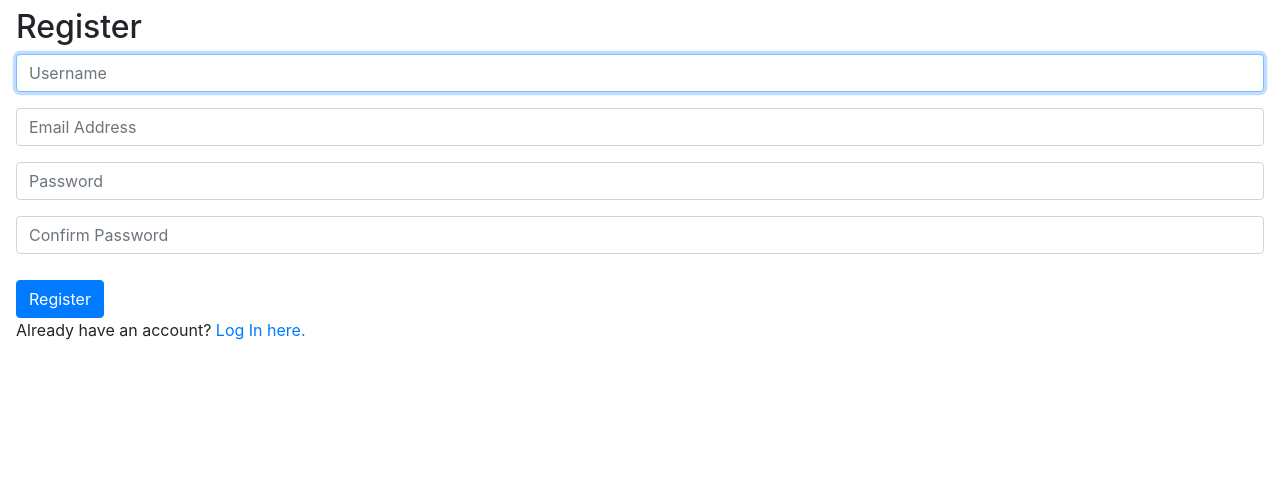
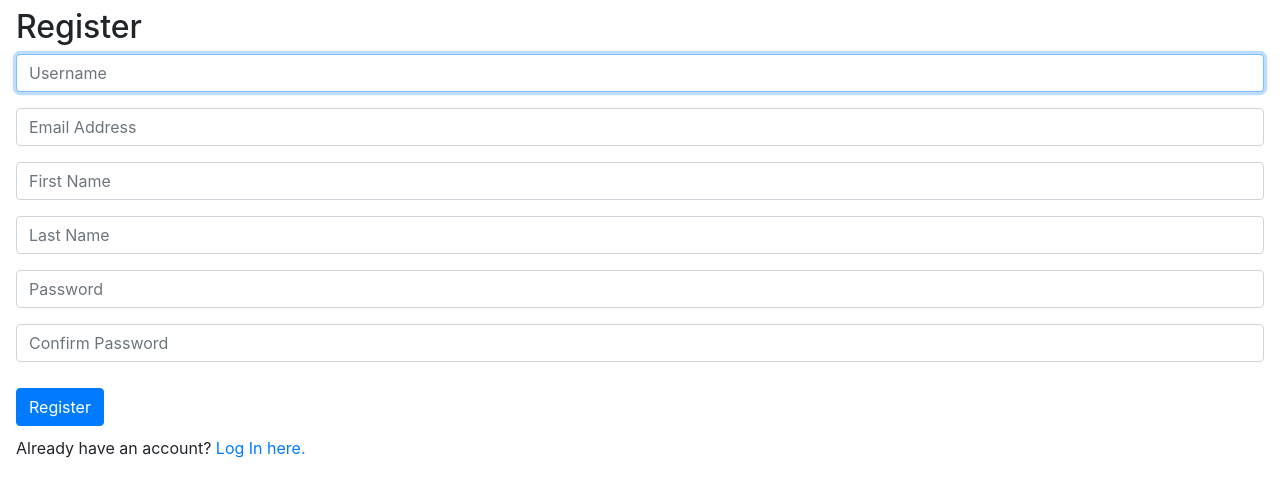
Before and after one commit to ivanseibel/cs50w-project4-network, a Django app: page /register in a window 1280 px wide. Shown: the part 56-553 px from the top of the page. Run offline with Django 3.2, Linux system fonts and the light colour scheme; some libraries are stand-ins or nearby versions.

Commit message:
feat: add first and last name to register screen

```diff
--- a/network/templates/network/register.html
+++ b/network/templates/network/register.html
@@ -17,6 +17,12 @@
         <input class="form-control" type="email" name="email" placeholder="Email Address">
     </div>
     <div class="form-group">
+        <input class="form-control" type="text" name="first_name" placeholder="First Name">
+    </div>
+    <div class="form-group">
+        <input class="form-control" type="text" name="last_name" placeholder="Last Name">
+    </div>
+    <div class="form-group">
         <input class="form-control" type="password" name="password" placeholder="Password">
     </div>
     <div class="form-group">
@@ -25,6 +31,8 @@
     <input class="btn btn-primary" type="submit" value="Register">
 </form>
 
+<p style="margin-top: 10px;">
     Already have an account? <a href="{% url 'login' %}">Log In here.</a>
+</p>
 
 {% endblock %}
```
Lines whose indentation alone changed are shown as unchanged.
